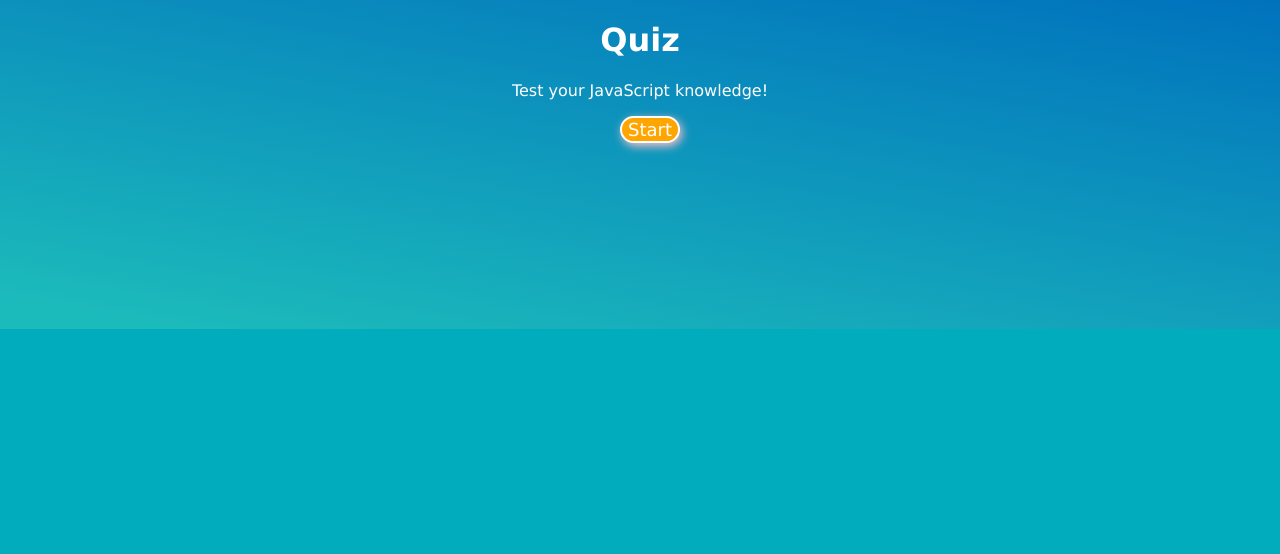
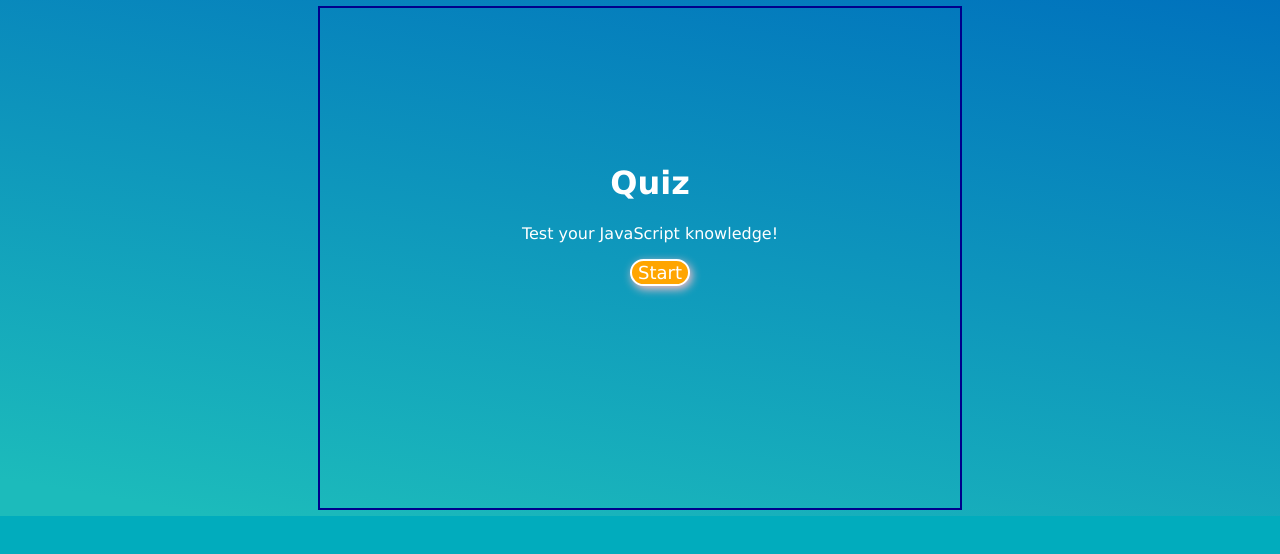
Before and after one commit to True14/quizApp, a plain HTML site: page index.html in a window 1280 px wide. Drawn offline with nearby package versions, Linux system fonts and the light colour scheme.

Commit message:
Add branch

```diff
--- a/main.css
+++ b/main.css
@@ -12,15 +12,18 @@ font-family: "Lucida Grande", sans-serif;
 }
 
 body {
+    position: relative;
     background-color: #01acbd;
     background-image: linear-gradient(10deg, #1cbbbb 5%, #0072bd 100%);
     text-align: center;
     color: white;
     background-repeat: no-repeat;
-/*    width: 100%;*/
-
-/*    outline: 2px solid darkblue;*/
-/*    outline-offset: 10px;*/
+    height: 500px;
+    width: 50%;
+margin-left: auto;
+margin-right: auto;
+    outline: 2px solid darkblue;*/
+    outline-offset: 10px;
 }
 
 input[type='radio'] {
@@ -37,13 +40,11 @@ button {
     margin-left: 20px;
 }
 
-/*
-.gameScreen {
+
+.gameScreen, .startScreen, .finalScreen, .resultsScreen {
     position: absolute;
-    right: 0px;
     margin: auto;
     width: 100%;
-    border: 3px solid green;
+    top: 25%;
     padding: 10px;
-*/
 }
```
